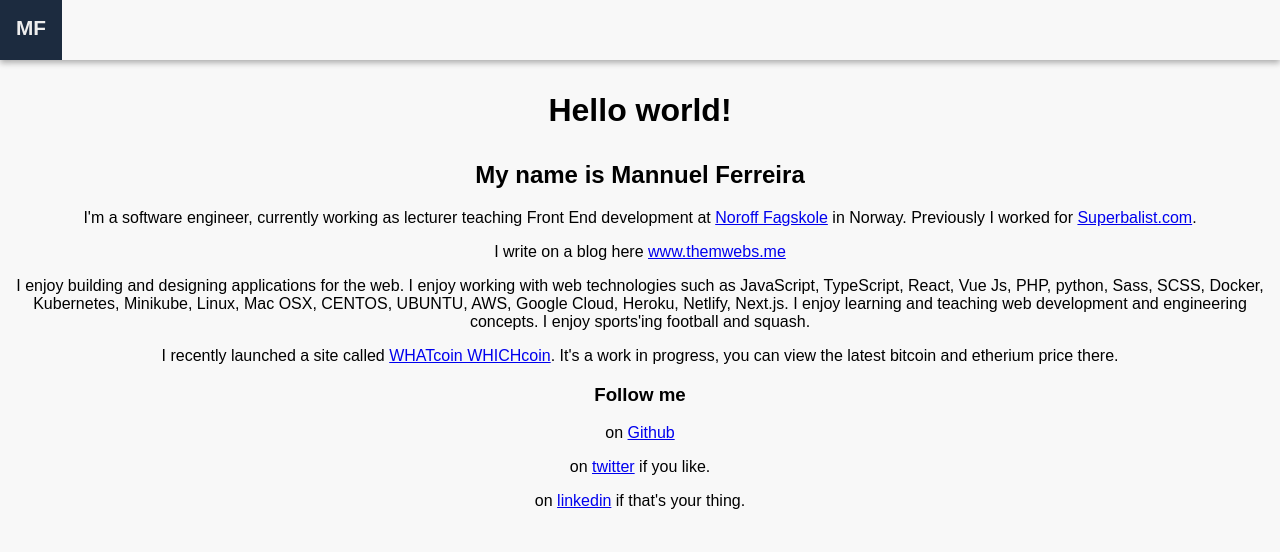
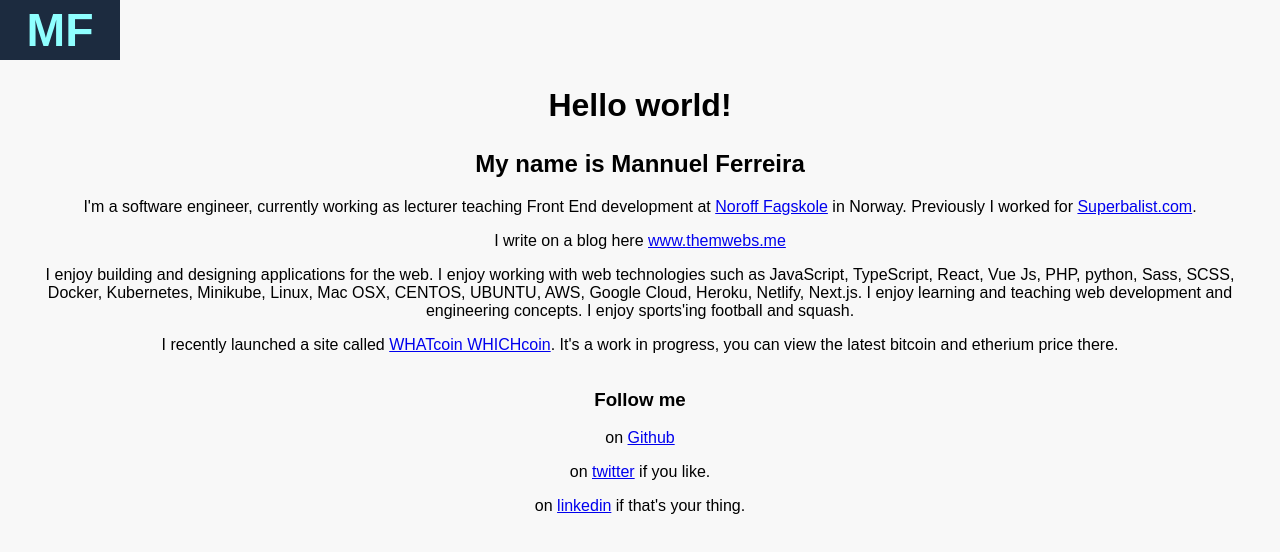
Before and after one commit to mannuelf/mannuelferreira.com, a React (Create React App) app: page / in a window 1280 px wide. Shown: the top 552 px of the page. Built offline with nearby package versions, Linux system fonts and the light colour scheme; a web font is replaced by a local one; what redux-freeze would draw is missing.

Commit message:
building the grid

```diff
--- a/src/App.tsx
+++ b/src/App.tsx
@@ -34,21 +34,25 @@ class App extends Component<any, State> {
         <AppHeader>
           <Logo>MF</Logo>
         </AppHeader>
-          <section className="app-main">
-            <article>
+        <section className="grid">
+          <div className="grid-item">
+            <div className="inner">
               <h1>Hello world!</h1>
               <h2>My name is {this.state.name}</h2>
               <p>I'm a {this.state.occupation}, currently working as lecturer teaching Front End development at <a href="https://www.noroff.no/" target="_blank" rel="noopener noreferrer">Noroff Fagskole</a> in Norway. Previously I worked for <a href="https://superbalist.com" target="_blank" rel="noopener noreferrer">Superbalist.com</a>.</p>
               <p>I write on a blog here <a href={this.state.blog} target="_blank" rel="noopener noreferrer">www.themwebs.me</a></p>
               <p>I enjoy building and designing applications for the web. I enjoy working with web technologies such as {this.state.tools}.  I enjoy learning and teaching web development and engineering concepts. I enjoy sports'ing football and  squash.</p>
               <p>I recently launched a site called <a href="https://www.whatcoinwhichcoin.com" target="_blank" rel="noopener noreferrer">WHATcoin WHICHcoin</a>. It's a work in progress, you can view the latest bitcoin and etherium price there.</p>
-            </article>
-            <footer>
+            </div>
+          </div>
+          <div className="grid-item">
+            <div className="inner">
               <h3>Follow me</h3>
               <p>on <a href={this.state.github} target="_blank" rel="noopener noreferrer">Github</a></p>
               <p>on <a href={this.state.twitter} target="_blank" rel="noopener noreferrer">twitter</a> if you like.</p>
               <p>on <a href={this.state.linkedin} target="_blank" rel="noopener noreferrer">linkedin</a> if that's your thing.</p>
-            </footer>
+            </div>
+          </div>
           </section>
       </Provider>
     );
--- a/src/components/AppHeader/AppHeader.tsx
+++ b/src/components/AppHeader/AppHeader.tsx
@@ -6,7 +6,6 @@ const AppHeader = styled.header`
   flex-direction: row;
   flex-wrap: nowrap;
   height: 60px;
-  box-shadow: 0px 3px 6px rgba(0,0,0,0.3)
 `;
 
 export default AppHeader;
--- a/src/components/Logo/Logo.tsx
+++ b/src/components/Logo/Logo.tsx
@@ -4,9 +4,10 @@ import styled from 'styled-components';
 const Logo = styled.a`
   font-weight: 800;
   background-color: #1C2B3F;
-  color: #EEE;
-  padding: 1rem;
-  font-size: 1.3rem;
+  color: #8FFFFF;
+  font-size: 2.9rem;
+  line-height: 60px;
+  min-width: 120px;
 `;
 
 export default Logo;
--- a/src/shared/GlobalStyle.ts
+++ b/src/shared/GlobalStyle.ts
@@ -1,6 +1,10 @@
 import { createGlobalStyle } from 'styled-components';
 
 export const GlobalStyle = createGlobalStyle`
+  *, :after, :before {
+    box-sizing: border-box;
+  }
+
   body {
     margin: 0;
     font-family: "freight-sans-pro", arial, sans-serif;
@@ -10,6 +14,7 @@ export const GlobalStyle = createGlobalStyle`
     -webkit-font-smoothing: antialiased;
     -moz-osx-font-smoothing: grayscale;
   }
+
   code {
     font-family: ubuntu-mono, monospace;
   }
@@ -17,12 +22,6 @@ code {
   .main {
     margin: 0 auto;
     width: 90%
-}
-
-@media (min-width: 768px) {
-  .main {
-    width: 50%
-  }
   }
 
   h1, h2, h3, h4, h5, h6 {
@@ -33,5 +32,17 @@ h1 {
     font-size: 2rem;
   }
 
+  .grid {
+    display: grid;
+    grid-template-columns: 1fr;
+    grid-template-areas:
+      "header"
+      "main"
+      "footer"
+  }
 
+  .inner {
+    max-width: 1200px;
+    margin: 0 auto;
+  }
 `;
```
Lines whose indentation alone changed are shown as unchanged.
